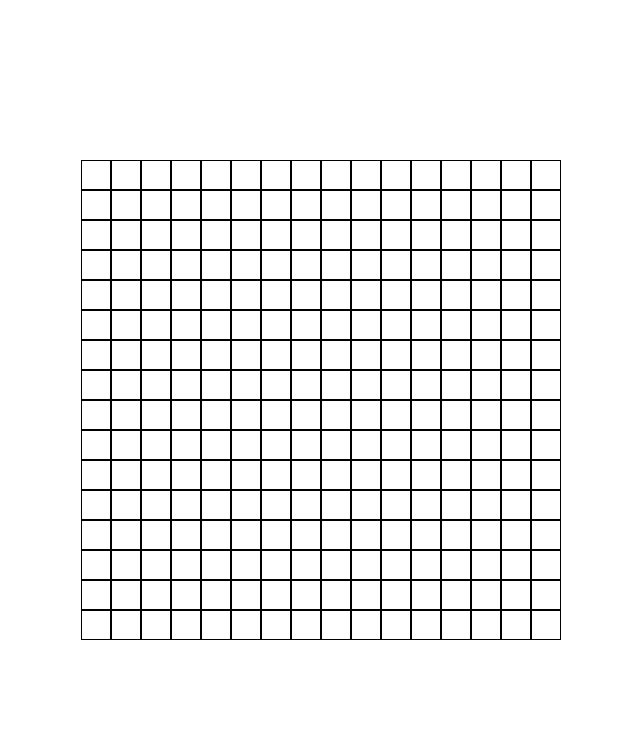
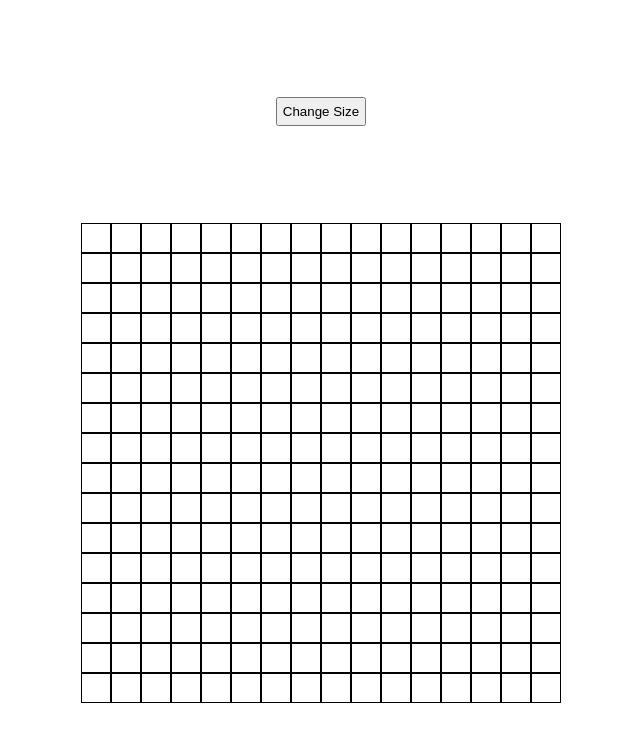
Before and after one commit to SelimYuksel/etch-a-sketch, a plain HTML site: page index.html in a window 1280 px wide. Shown: the whole page, without its empty margins (319-959 px from the left). Drawn offline with Linux system fonts and the light colour scheme.

Commit message:
Modify index.html styles.css Added a button for changing the grid size

```diff
--- a/index.html
+++ b/index.html
@@ -7,7 +7,10 @@
     <title>Etch-a-sketch</title>
 </head>
 <body>
-    <main id="container"></main>
+    <button id="size-button" class="size-button">Change Size</button>
+    <main id="container">
+
+    </main>
     <script src="script.js"></script>
 </body>
 </html>
--- a/styles.css
+++ b/styles.css
@@ -11,7 +11,8 @@ html {
 
 body {
     display: flex;
-    justify-content: center;
+    flex-direction: column;
+    justify-content:space-evenly;
     align-items: center;
     height: 100%;
     width: 100%;
@@ -29,3 +30,8 @@ body {
     height: 30px;
     border: 1px solid black;
 }
+
+.size-button {
+    padding: 5px;
+
+}
```
